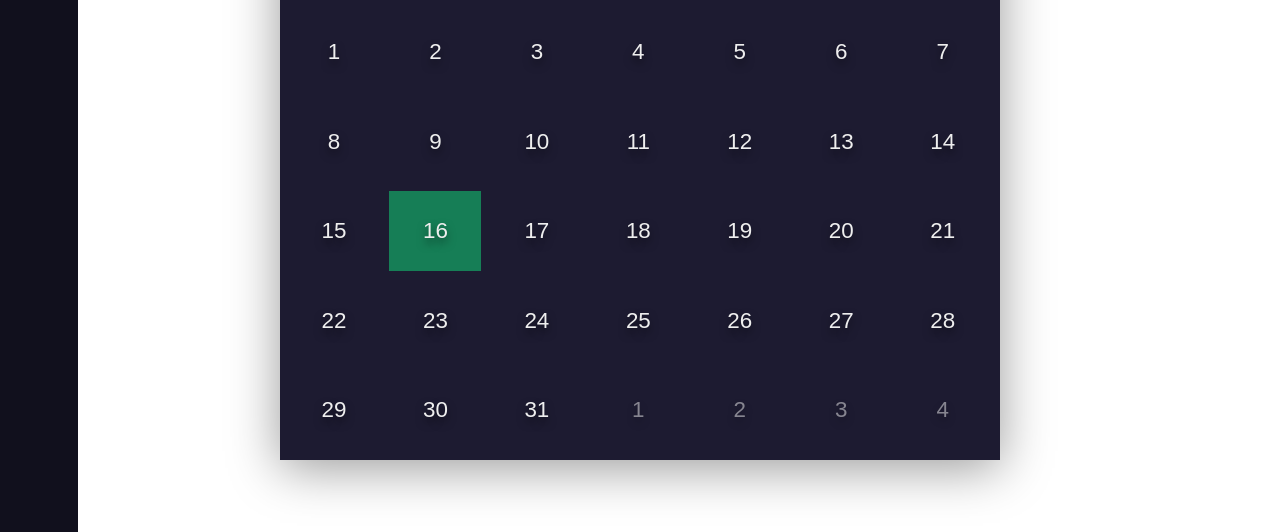
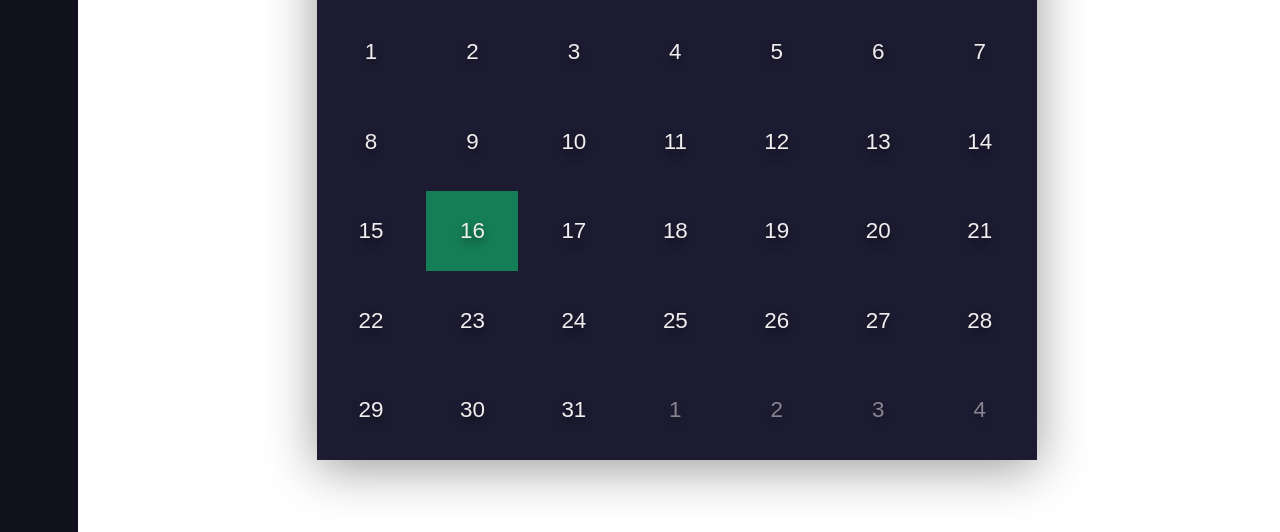
Before and after one commit to amishasingla14/todolist, a plain HTML site: page index2.html in a window 1280 px wide. Shown: the part 268-800 px from the top of the page. Drawn offline with nearby package versions, Linux system fonts and the light colour scheme.

Commit message:
Update styles.css

```diff
--- a/styles.css
+++ b/styles.css
@@ -369,6 +369,7 @@ body {
 .calendar {
   width: 45rem;
   height: 41rem;
+  margin-left: 74px;
   background-color: #1d1b31;
   box-shadow: 0 0.5rem 3rem rgba(0, 0, 0, 0.4);
 }
```
